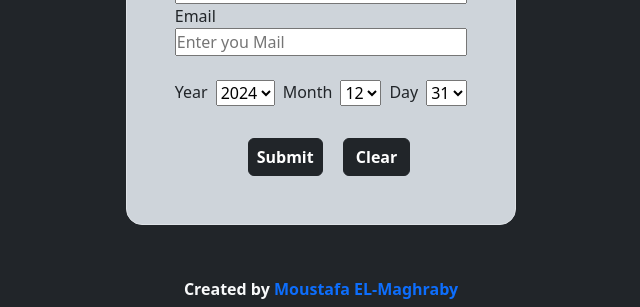
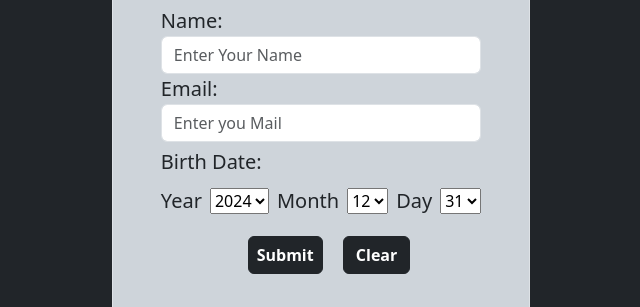
Before and after one commit to moustafa-elmaghraby/Js-form-with-date, a plain HTML site: page index.html in a window 1280 px wide. Shown: the part 257-564 px from the top of the page, without its empty margins (319-959 px from the left). Drawn offline with Linux system fonts and the light colour scheme.

Commit message:
last Enhance

```diff
--- a/css/style.css
+++ b/css/style.css
@@ -4,6 +4,12 @@
     box-sizing: border-box;
 }
 
+.form-fix label{
+    font-size: 20px;
+    font-weight: 500;
+
+
+}
 .social-media a{
   padding-right: 10px !important;
   color: aliceblue !important;
@@ -25,6 +31,8 @@
         display: flex;
         justify-content: center;
         align-items: center;
-        width: 95%;
+        width: 50%;
+        margin: auto;
+
     }
 }
--- a/index.html
+++ b/index.html
@@ -14,28 +14,30 @@
 
     <h1 class="text-light text-center fw-bold pt-5">Login Page</h1>
     <div class="d-flex justify-content-center align-content-center align-items-center  py-5 ">
-        <form class="border border-opacity-50 p-5 bg-dark-subtle shadow-1 rounded-4 mobile-view ">
+        <form class="border border-opacity-50 p-5 bg-dark-subtle shadow-1 rounded-4 mobile-view form-fix ">
+            <h2 class="text-center text-dark pb-3">Enter your data</h2>
             <div class="d-flex flex-column my-2 ">
-                <label for="Name">Name</label>
-                <input type="text" placeholder="Enter Your Name" required>
+                <label for="Name">Name:</label>
+                <input type="text" placeholder="Enter Your Name" required class="form-control">
 
-                <label for="Email">Email</label>
-                <input type="email" placeholder="Enter you Mail" required>
+                <label for="Email">Email:</label>
+                <input type="email" placeholder="Enter you Mail" required class="form-control">
 
 
             </div>
 
+            <h5 >Birth Date:</h5>
+            <div class="d-flex flex-row py-1 gap-2 mobile-veiw-1 align-items-center">
 
-            <div class="d-flex flex-row py-3 gap-2 mobile-veiw-1">
                 <label for="year">Year</label>
-                <select name="year" id="year">
+                <select name="year" id="year" >
                     <option value="1900">1900</option>
                 </select>
 
 
                 <label for="">Month</label>
                 <select name="month" id="month">
-                    <option value="jan">Jan</option>
+                    <option value="jan"></option>
                 </select>
 
 
```
